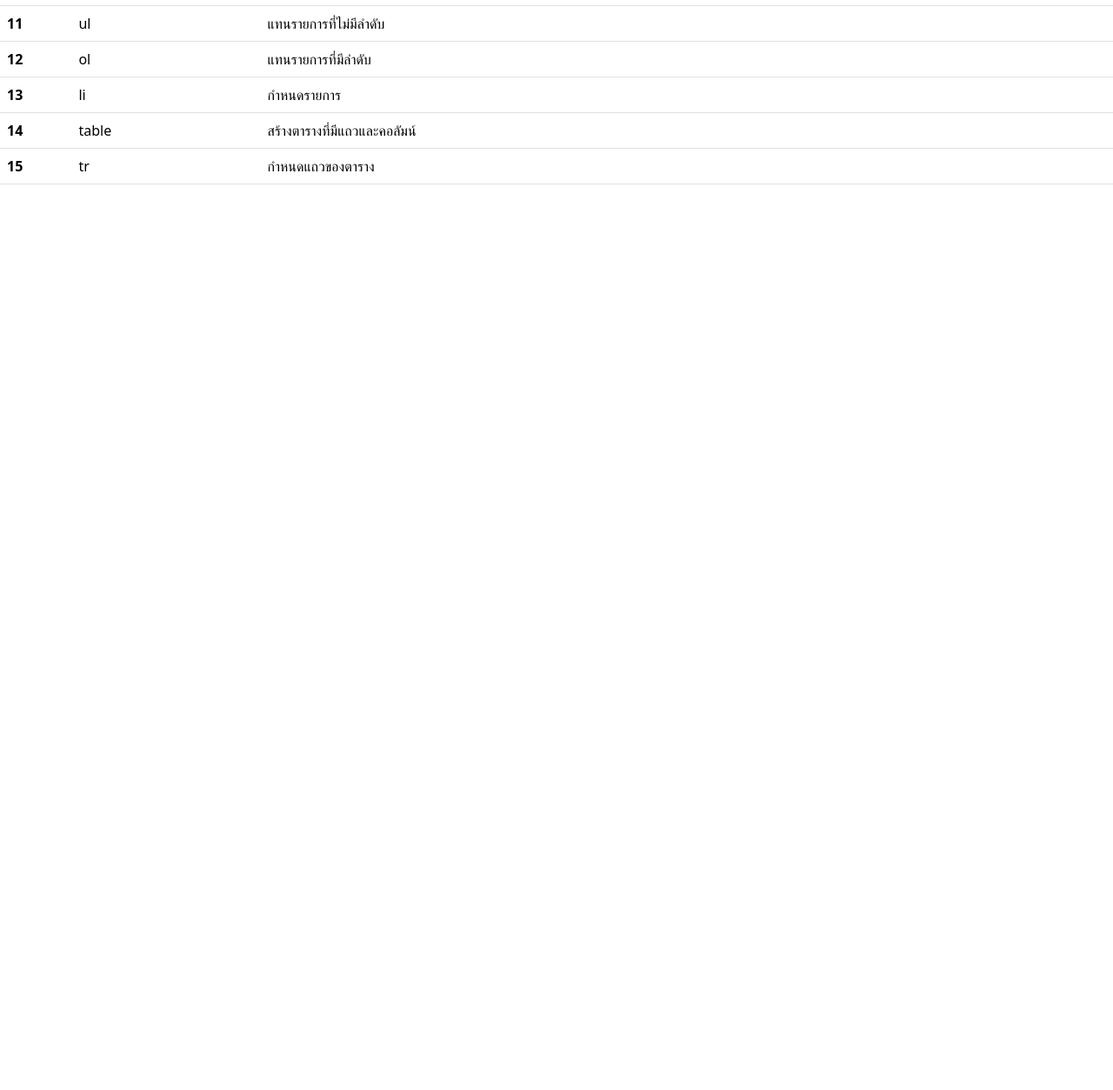
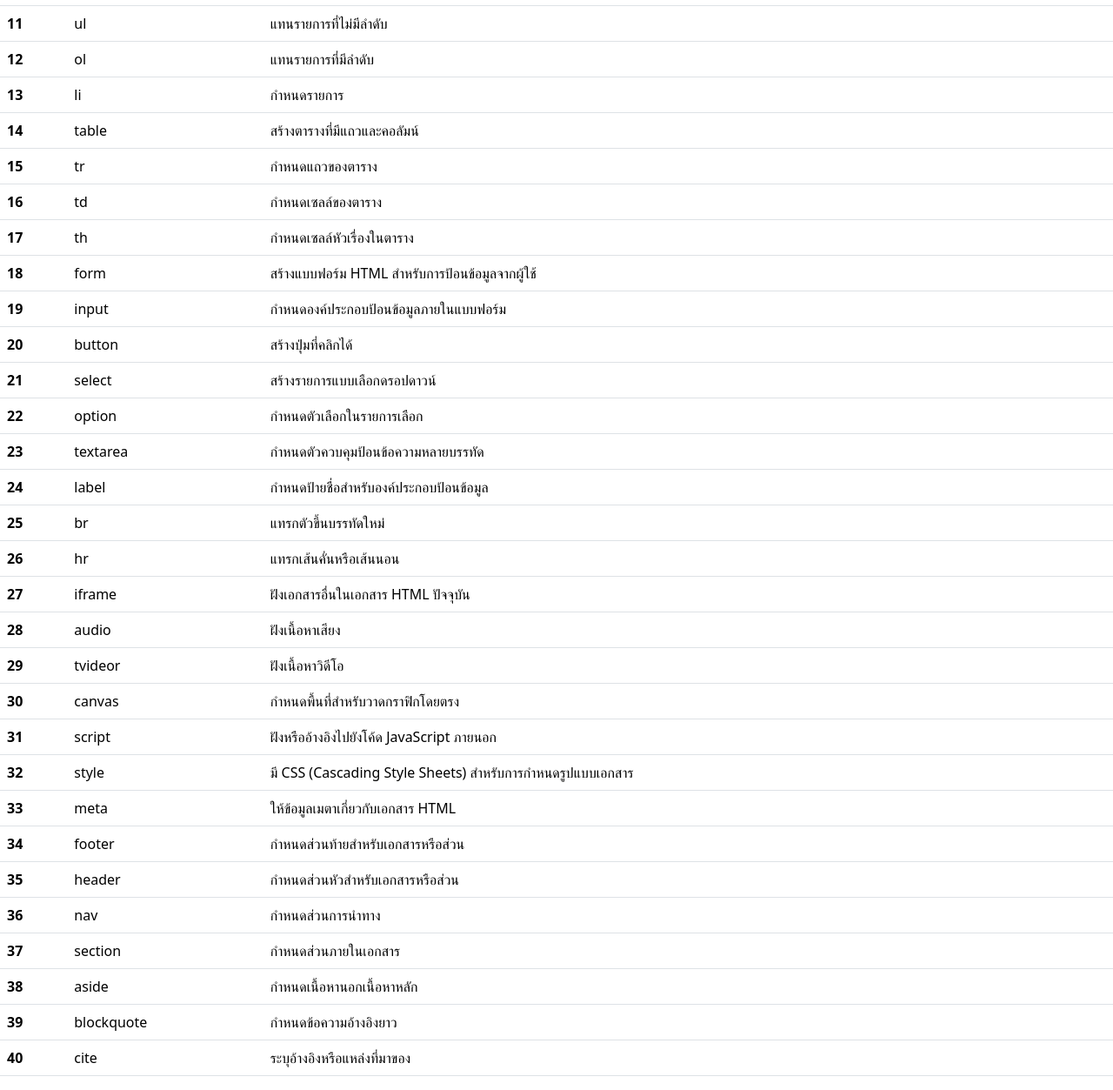
Before and after one commit to thanachot2549/bootstrap, a plain HTML site: page index.html in a window 1280 px wide. Shown: the part 500-1753 px from the top of the page at 87% size. Before the commit the page ends 800 px from the top, so only its background shows below. Drawn offline with nearby package versions, Linux system fonts and the light colour scheme.

Commit message:
สร้างตาราง

```diff
--- a/index.html
+++ b/index.html
@@ -113,6 +113,130 @@
             <td>กำหนดแถวของตาราง</td>
           </tr>
 
+          <th scope="row">16</th>
+          <td>td</td>
+          <td>กำหนดเซลล์ของตาราง</td>
+        </tr>
+
+        <th scope="row">17</th>
+            <td>th</td>
+            <td>กำหนดเซลล์หัวเรื่องในตาราง</td>
+          </tr>
+
+          <th scope="row">18</th>
+            <td>form</td>
+            <td>สร้างแบบฟอร์ม HTML สำหรับการป้อนข้อมูลจากผู้ใช้</td>
+          </tr>
+
+          <th scope="row">19</th>
+            <td>input</td>
+            <td>กำหนดองค์ประกอบป้อนข้อมูลภายในแบบฟอร์ม</td>
+          </tr>
+
+          <th scope="row">20</th>
+            <td>button</td>
+            <td>สร้างปุ่มที่คลิกได้</td>
+          </tr>
+
+          <th scope="row">21</th>
+            <td>select</td>
+            <td>สร้างรายการแบบเลือกดรอปดาวน์</td>
+          </tr>
+
+          <th scope="row">22</th>
+            <td>option</td>
+            <td>กำหนดตัวเลือกในรายการเลือก</td>
+          </tr>
+
+          <th scope="row">23</th>
+            <td>textarea</td>
+            <td>กำหนดตัวควบคุมป้อนข้อความหลายบรรทัด</td>
+          </tr>
+
+          <th scope="row">24</th>
+            <td>label</td>
+            <td>กำหนดป้ายชื่อสำหรับองค์ประกอบป้อนข้อมูล</td>
+          </tr>
+
+          <th scope="row">25</th>
+            <td>br</td>
+            <td>แทรกตัวขึ้นบรรทัดใหม่</td>
+          </tr>
+
+          <th scope="row">26</th>
+            <td>hr</td>
+            <td>แทรกเส้นคั่นหรือเส้นนอน</td>
+          </tr>
+
+          <th scope="row">27</th>
+            <td>iframe</td>
+            <td>ฝังเอกสารอื่นในเอกสาร HTML ปัจจุบัน</td>
+          </tr>
+
+          <th scope="row">28</th>
+            <td>audio</td>
+            <td>ฝังเนื้อหาเสียง</td>
+          </tr>
+
+          <th scope="row">29</th>
+            <td>tvideor</td>
+            <td>ฝังเนื้อหาวิดีโอ</td>
+          </tr>
+
+          <th scope="row">30</th>
+            <td>canvas</td>
+            <td>กำหนดพื้นที่สำหรับวาดกราฟิกโดยตรง</td>
+          </tr>
+
+          <th scope="row">31</th>
+            <td>script</td>
+            <td>ฝังหรืออ้างอิงไปยังโค้ด JavaScript ภายนอก</td>
+          </tr>
+
+          <th scope="row">32</th>
+            <td>style</td>
+            <td>มี CSS (Cascading Style Sheets) สำหรับการกำหนดรูปแบบเอกสาร</td>
+          </tr>
+
+          <th scope="row">33</th>
+            <td>meta</td>
+            <td>ให้ข้อมูลเมตาเกี่ยวกับเอกสาร HTML</td>
+          </tr>
+
+          <th scope="row">34</th>
+            <td>footer</td>
+            <td>กำหนดส่วนท้ายสำหรับเอกสารหรือส่วน</td>
+          </tr>
+
+          <th scope="row">35</th>
+            <td>header</td>
+            <td>กำหนดส่วนหัวสำหรับเอกสารหรือส่วน</td>
+          </tr>
+
+          <th scope="row">36</th>
+            <td>nav</td>
+            <td>กำหนดส่วนการนำทาง</td>
+          </tr>
+
+          <th scope="row">37</th>
+            <td>section</td>
+            <td>กำหนดส่วนภายในเอกสาร</td>
+          </tr>
+
+          <th scope="row">38</th>
+            <td>aside</td>
+            <td>กำหนดเนื้อหานอกเนื้อหาหลัก</td>
+          </tr>
+
+          <th scope="row">39</th>
+            <td>blockquote</td>
+            <td>กำหนดข้อความอ้างอิงยาว</td>
+          </tr>
+
+          <th scope="row">40</th>
+            <td>cite</td>
+            <td>ระบุอ้างอิงหรือแหล่งที่มาของ</td>
+          </tr>
 
         </tbody>
       </table>
```
